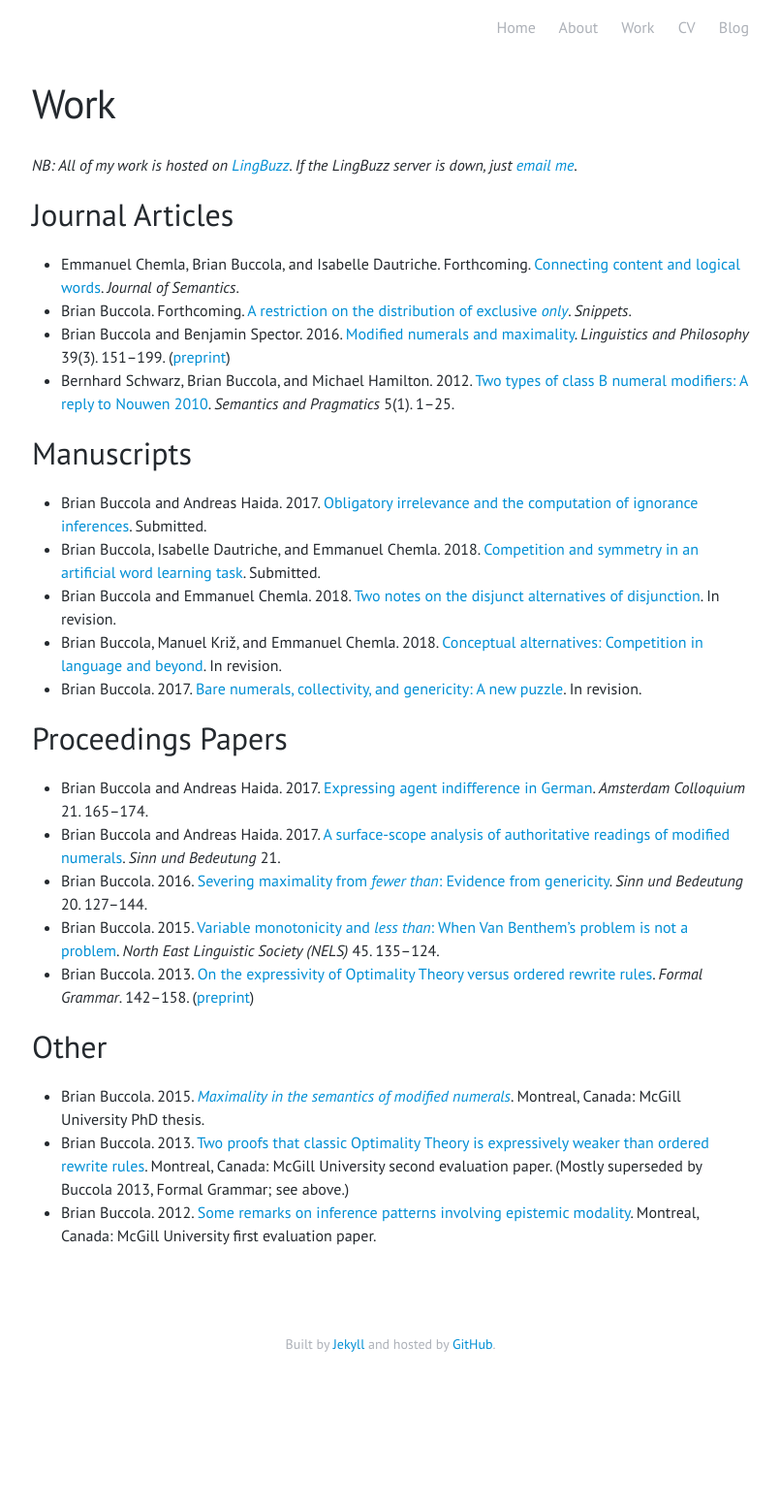
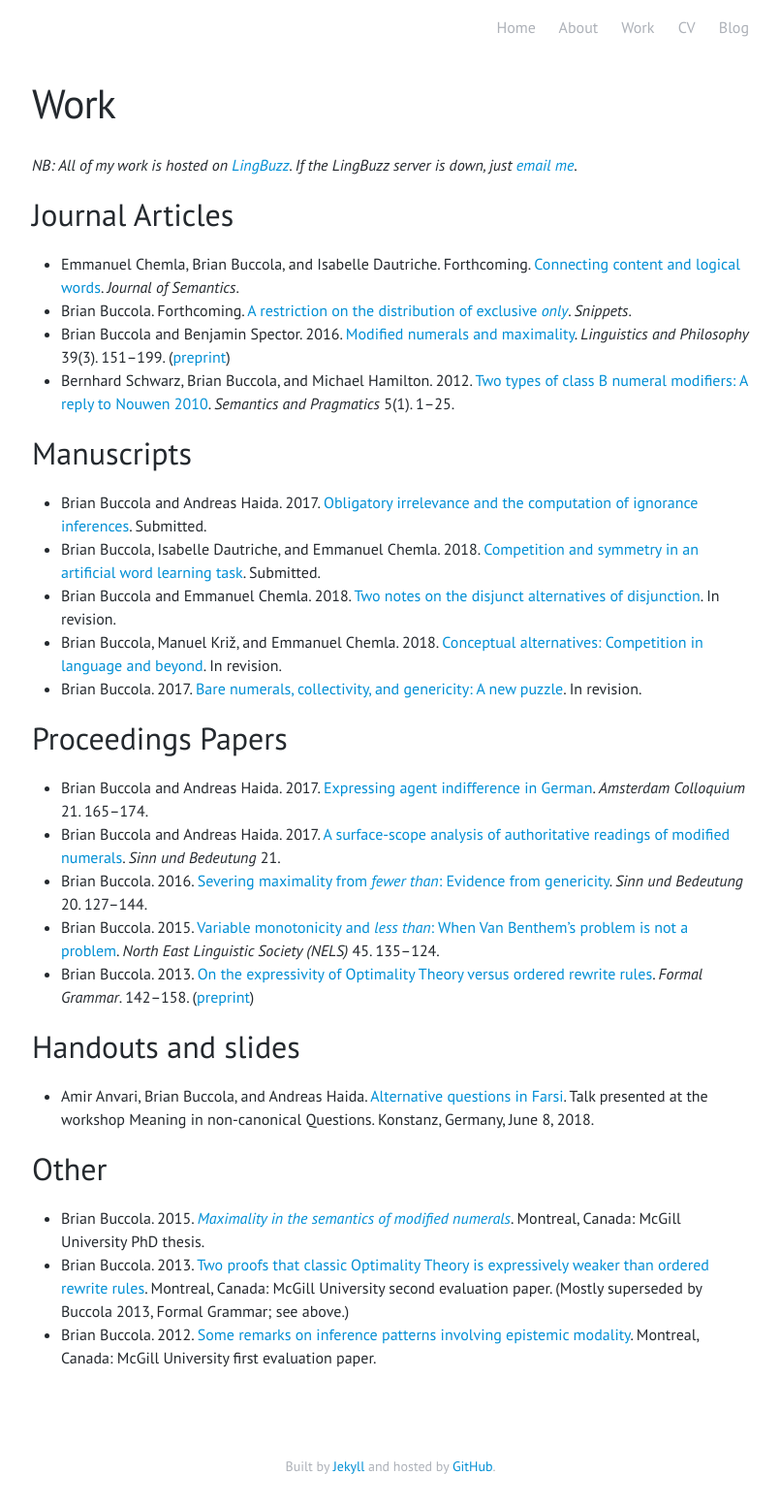
Before and after one commit to brianbuccola/brianbuccola.github.io, a Jekyll site: the page built from work.md, in a window 1280 px wide. Shown: the whole page at 97% size, without its empty margins (237-1042 px from the left). Built offline with Jekyll 4.4.1, drawn with Linux system fonts in a browser that asks for light colours; some web fonts are replaced; before the commit the page ends 1427 px from its top, so only the background shows below that.

Commit message:
Add MiQ slides

```diff
--- a/work.md
+++ b/work.md
@@ -52,6 +52,12 @@ redirect_from: /research.html
 [fg-doi]: http://dx.doi.org/10.1007/978-3-642-39998-5_9
 [fg-lb]: http://ling.auf.net/lingbuzz/002513/current.pdf
 
+## Handouts and slides
+
+- Amir Anvari, Brian Buccola, and Andreas Haida. [Alternative questions in Farsi][miq2018]. Talk presented at the workshop Meaning in non-canonical Questions. Konstanz, Germany, June 8, 2018.
+
+[miq2018]: https://drive.google.com/file/d/1CNQIwA1OBSU7X3K7yU9qtSrQBDrTpKsZ/view
+
 ## Other
 
 - Brian Buccola. 2015. [*Maximality in the semantics of modified numerals*][dissertation]. Montreal, Canada: McGill University PhD thesis.
```
